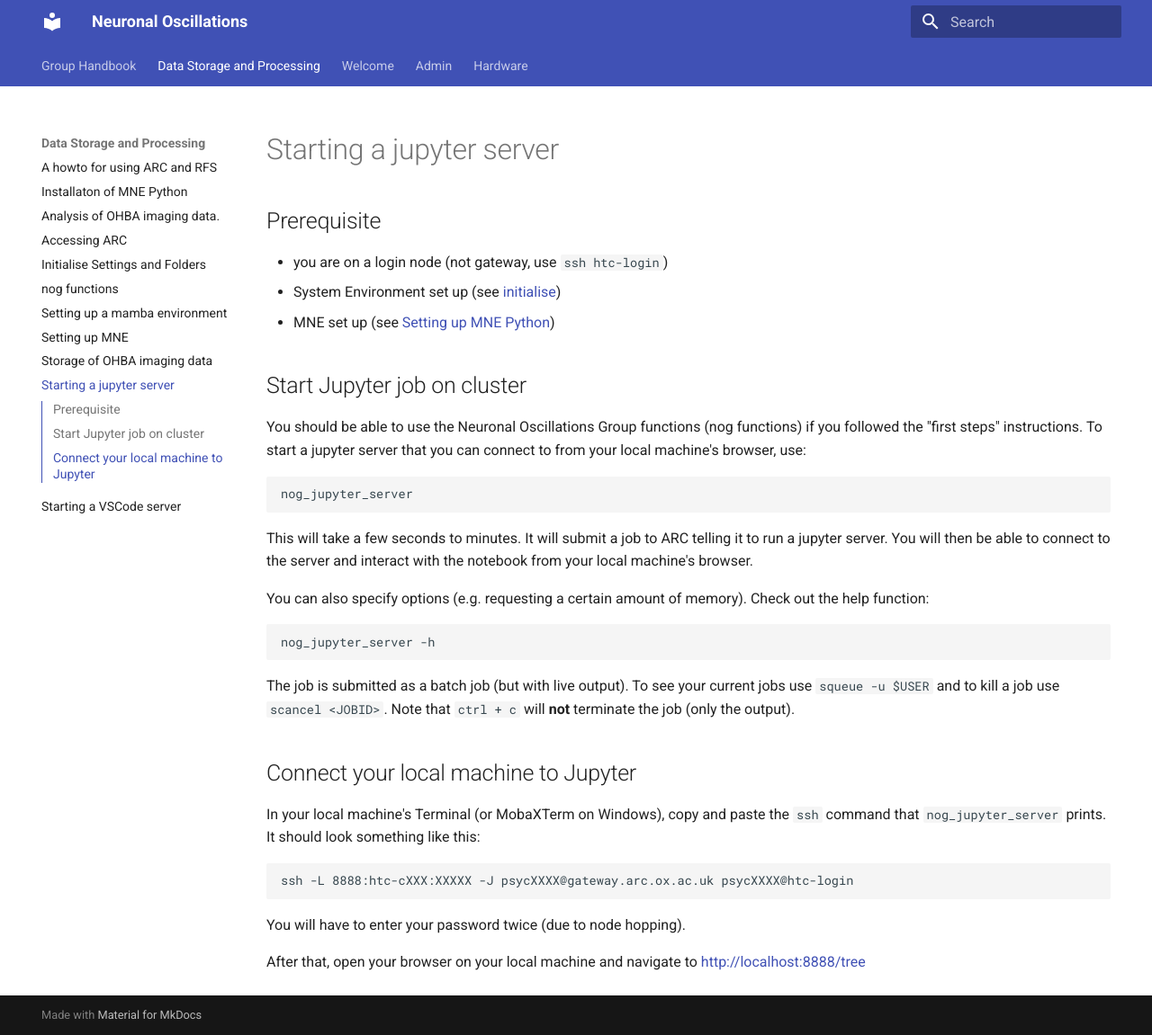
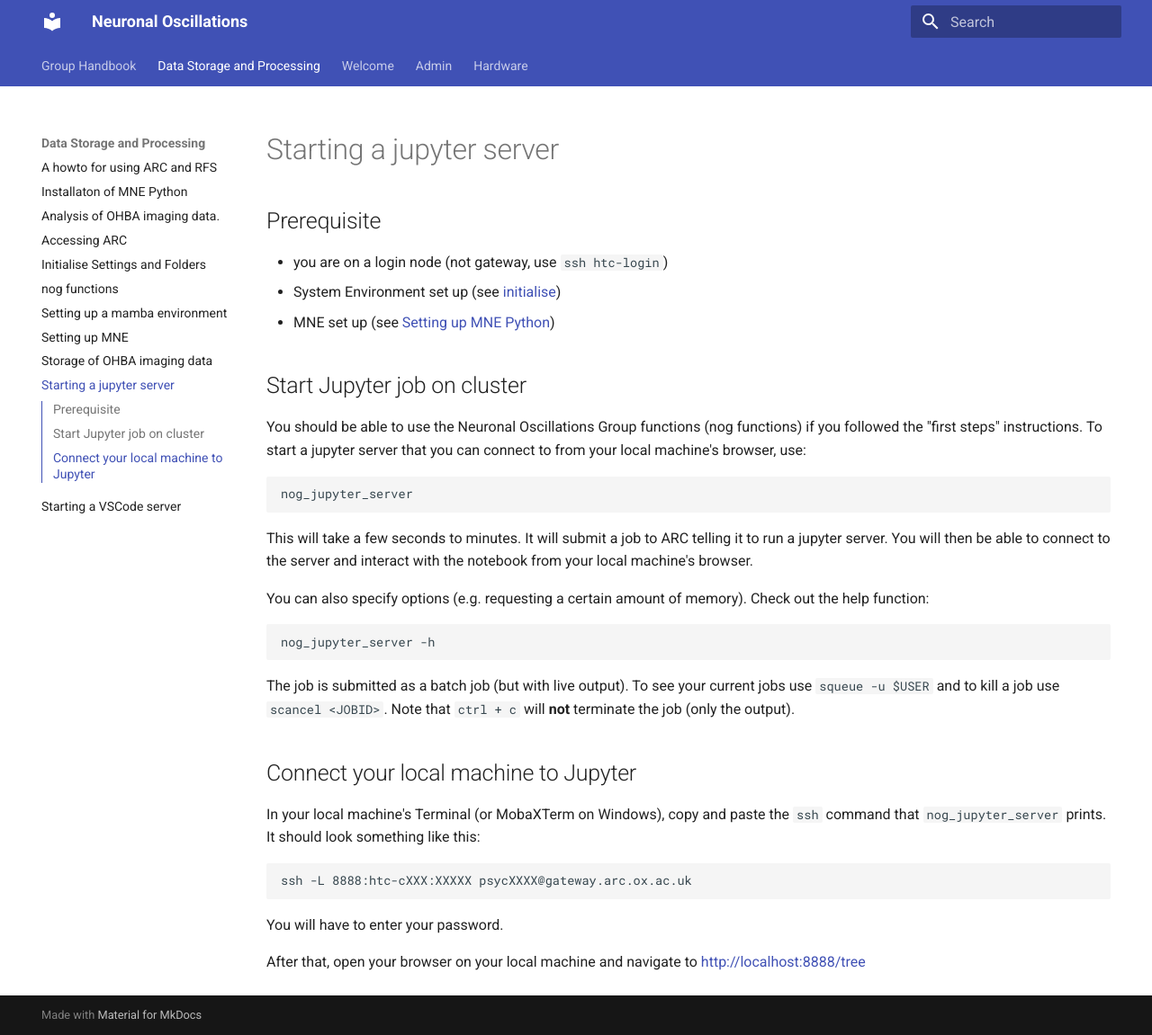
Before and after one commit to Neuronal-Oscillations/group-handbook, an MkDocs documentation site: the page built from docs/Data-Storage-and-Processing/using-jupyter.md, in a window 1280 px wide and 1151 px high. Shown: the whole window at 90% size. Built offline with MkDocs 1.6.1 and Material for MkDocs 9.7.7, drawn with Linux system fonts in a browser that asks for light colours.

Commit message:
Update using-jupyter.md

````diff
--- a/docs/Data-Storage-and-Processing/using-jupyter.md
+++ b/docs/Data-Storage-and-Processing/using-jupyter.md
@@ -27,9 +27,9 @@ The job is submitted as a batch job (but with live output). To see your current
 In your local machine's Terminal (or MobaXTerm on Windows), copy and paste the `ssh` command that `nog_jupyter_server` prints. It should look something like this:
 
 ```bash
-ssh -L 8888:htc-cXXX:XXXXX -J psycXXXX@gateway.arc.ox.ac.uk psycXXXX@htc-login
+ssh -L 8888:htc-cXXX:XXXXX psycXXXX@gateway.arc.ox.ac.uk
 ```
 
-You will have to enter your password twice (due to node hopping).
+You will have to enter your password.
 
 After that, open your browser on your local machine and navigate to [http://localhost:8888/tree](http://localhost:8888/tree)
````
